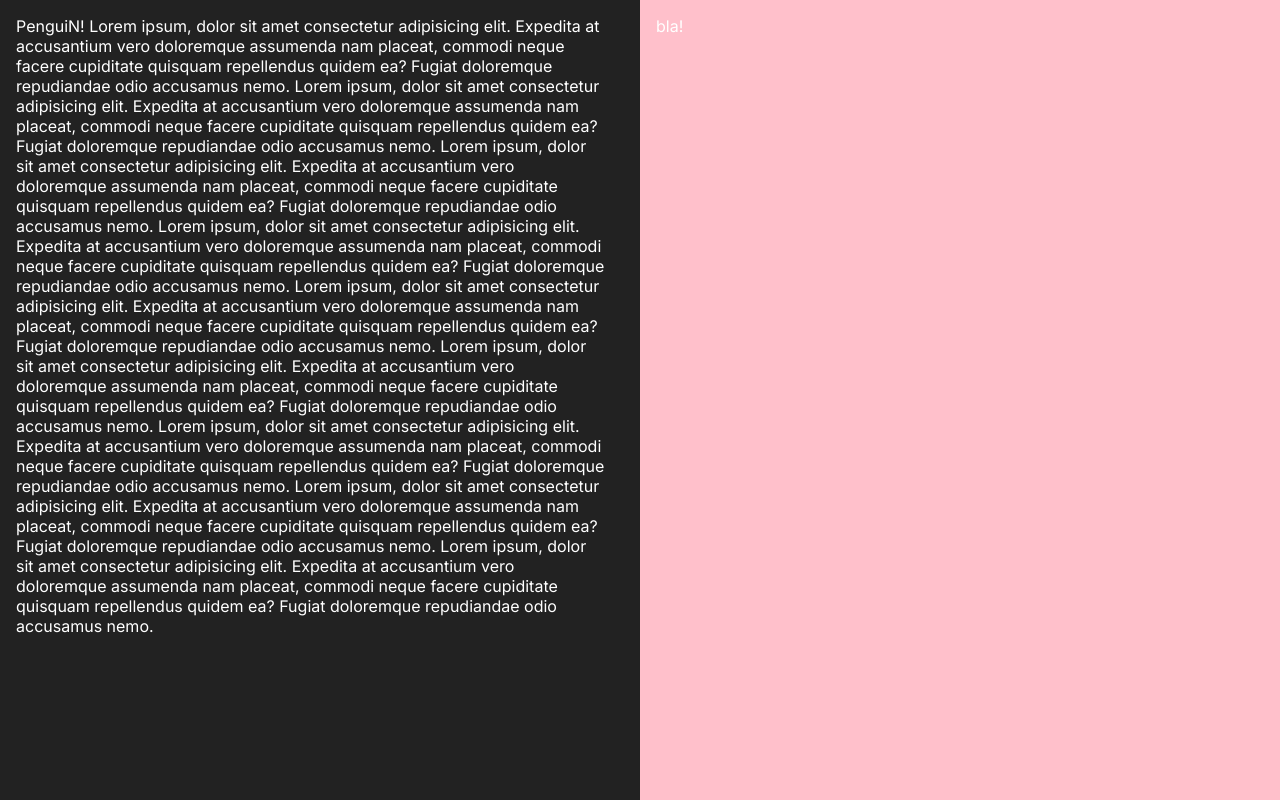
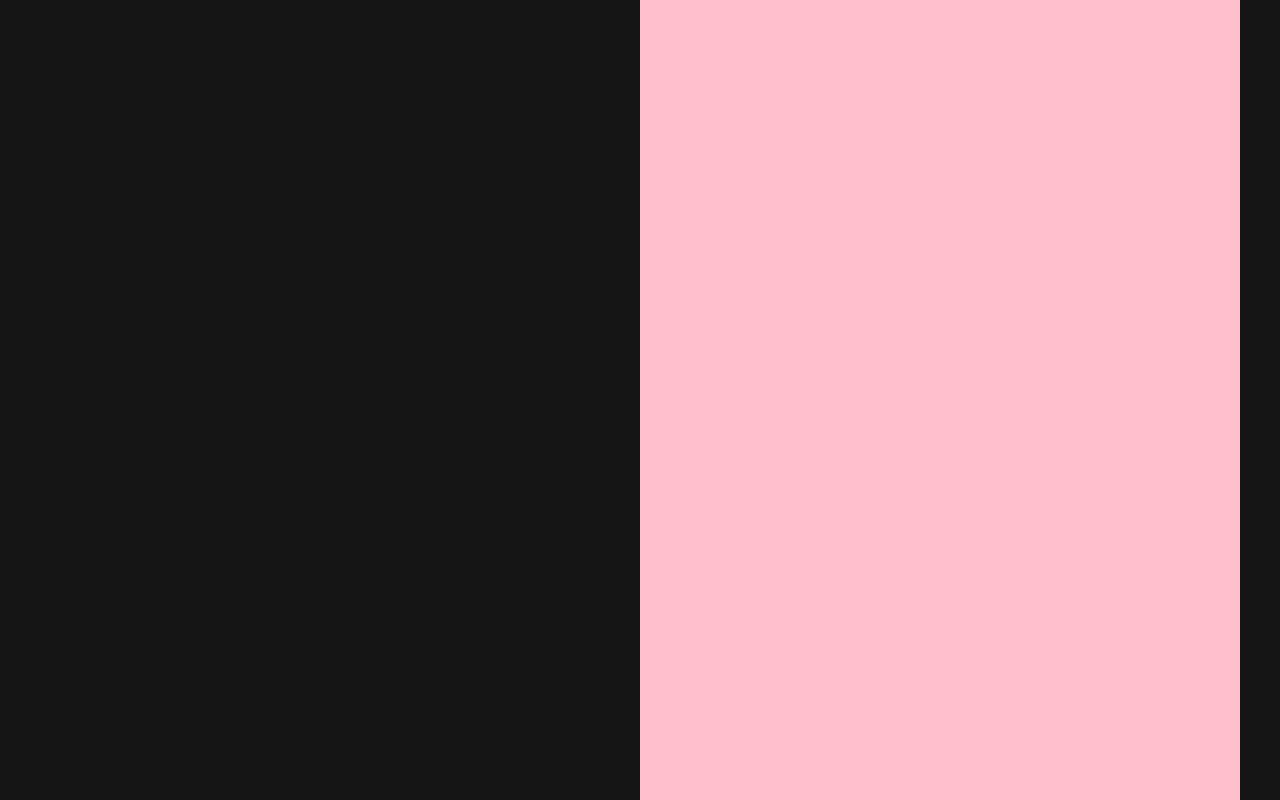
Before and after one commit to EdPutans/ed-portfolio-v3, a Next.js app: page / in a window 1280 px wide. Shown: the top 800 px of the page. Built offline with nearby package versions, Linux system fonts and the light colour scheme.

Commit message:
styled somewhat like i want it to

```diff
--- /dev/null
+++ b/src/app/Components/MySelf/index.tsx
@@ -0,0 +1,10 @@
+
+type Props = {}
+
+const Myself = (props: Props) => {
+  return (
+    <div></div>
+  )
+}
+
+export default Myself
--- a/src/app/globals.css
+++ b/src/app/globals.css
@@ -6,6 +6,7 @@ html {
 body {
   width: 100%;
   margin: auto;
+  background-color: #151515;
 
 }
 
@@ -19,21 +20,7 @@ body {
   box-sizing: border-box;
 }
 
-.main {
-  display: flex;
-  flex-direction: column;
-  align-items: center;
-  padding: 6rem;
-  min-height: 100vh;
-  background-color: #111;
-  color: #fff;
-  flex-direction: row;
-  justify-content: center;
-  width: 100%;
-  margin: auto;
-  flex: 1;
-  justify-content: center;
-}
+
 
 .container {
   /* max-width: 800px; */
@@ -55,7 +42,8 @@ body {
   background-color: pink;
   top: 0;
   padding: var(--pad);
-  height: 100vw;
+  /* max-height: calc(100vw - 32px); */
+  max-height: calc(100vw - 40px);
 }
 
 @media screen and (max-width: 860px) {
--- a/src/app/page.tsx
+++ b/src/app/page.tsx
@@ -1,7 +1,8 @@
 "use client";
 
 import React, { useState } from "react";
-import styles from "./page.module.css";
+import Myself from "./Components/MySelf";
+// import './global.css';
 
 export default function Home() {
   const [theme, setTheme] = useState<"light" | "dark">("dark");
@@ -10,66 +11,34 @@ export default function Home() {
     if (theme === "light") {
       return {
         background: "white",
-        color: "#111",
+        color: "#151515",
       };
     }
     return {
-      background: "#222",
+      background: "#151515",
       color: "white",
     };
   }, [theme]);
 
   return (
     <main
-      className={styles.main}
+
       style={{
+        maxWidth: 1200,
+        margin: "0 auto",
         background: colorsPerTheme.background,
         color: colorsPerTheme.color,
       }}
     >
       <section className="container">
         <div className="left-section">
-          PenguiN! Lorem ipsum, dolor sit amet consectetur adipisicing elit.
-          Expedita at accusantium vero doloremque assumenda nam placeat, commodi
-          neque facere cupiditate quisquam repellendus quidem ea? Fugiat
-          doloremque repudiandae odio accusamus nemo. Lorem ipsum, dolor sit
-          amet consectetur adipisicing elit. Expedita at accusantium vero
-          doloremque assumenda nam placeat, commodi neque facere cupiditate
-          quisquam repellendus quidem ea? Fugiat doloremque repudiandae odio
-          accusamus nemo. Lorem ipsum, dolor sit amet consectetur adipisicing
-          elit. Expedita at accusantium vero doloremque assumenda nam placeat,
-          commodi neque facere cupiditate quisquam repellendus quidem ea? Fugiat
-          doloremque repudiandae odio accusamus nemo. Lorem ipsum, dolor sit
-          amet consectetur adipisicing elit. Expedita at accusantium vero
-          doloremque assumenda nam placeat, commodi neque facere cupiditate
-          quisquam repellendus quidem ea? Fugiat doloremque repudiandae odio
-          accusamus nemo. Lorem ipsum, dolor sit amet consectetur adipisicing
-          elit. Expedita at accusantium vero doloremque assumenda nam placeat,
-          commodi neque facere cupiditate quisquam repellendus quidem ea? Fugiat
-          doloremque repudiandae odio accusamus nemo. Lorem ipsum, dolor sit
-          amet consectetur adipisicing elit. Expedita at accusantium vero
-          doloremque assumenda nam placeat, commodi neque facere cupiditate
-          quisquam repellendus quidem ea? Fugiat doloremque repudiandae odio
-          accusamus nemo. Lorem ipsum, dolor sit amet consectetur adipisicing
-          elit. Expedita at accusantium vero doloremque assumenda nam placeat,
-          commodi neque facere cupiditate quisquam repellendus quidem ea? Fugiat
-          doloremque repudiandae odio accusamus nemo. Lorem ipsum, dolor sit
-          amet consectetur adipisicing elit. Expedita at accusantium vero
-          doloremque assumenda nam placeat, commodi neque facere cupiditate
-          quisquam repellendus quidem ea? Fugiat doloremque repudiandae odio
-          accusamus nemo. Lorem ipsum, dolor sit amet consectetur adipisicing
-          elit. Expedita at accusantium vero doloremque assumenda nam placeat,
-          commodi neque facere cupiditate quisquam repellendus quidem ea? Fugiat
-          doloremque repudiandae odio accusamus nemo.
+          {/* TODO: remove the 2000px hardcoded width */}
+          {/* <MyStuff /> */}
         </div>
-      <div className="right-section">
-          bla!
+        <div className="right-section">
+          <Myself />
 
         </div>
-        {/* <div style={{flex: 1}}>
-invisible?
-
-`        </div> */}
       </section>
     </main>
   );
```
Also changed, not shown: src/app/Components/MyStuff/index.tsx (added).
